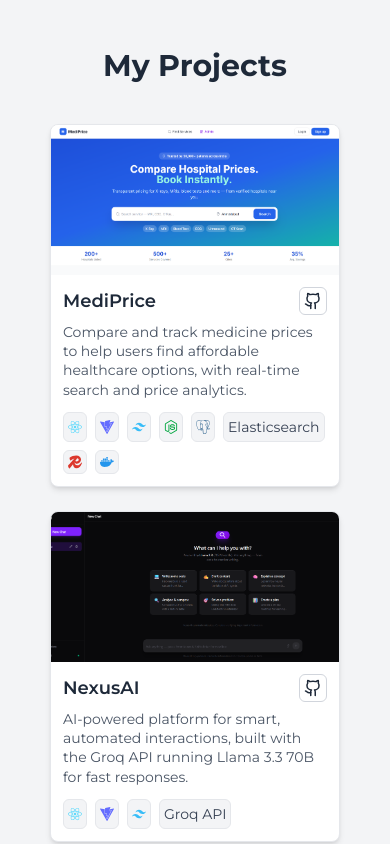
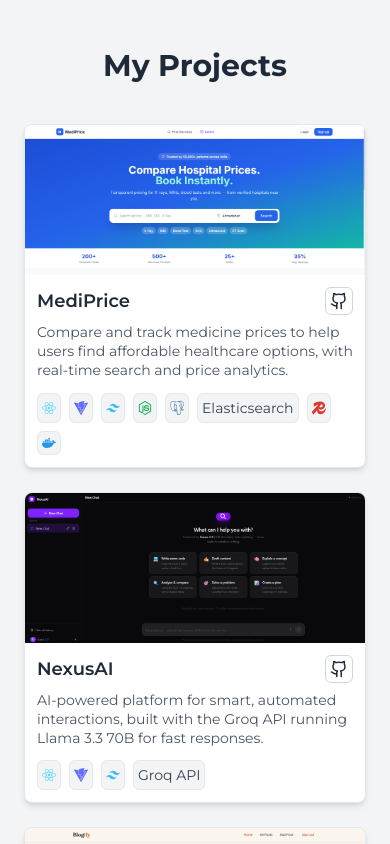
Before and after one commit to yasirrajput4/portfolio, a React (Vite) app: page / in a window 390 px wide. Shown: the part 1440-2284 px from the top of the page. Built offline with nearby package versions, Linux system fonts and the light colour scheme.

Commit message:
fix(projects): make cards fully responsive and match row heights

```diff
--- a/src/components/Projects.jsx
+++ b/src/components/Projects.jsx
@@ -96,11 +96,17 @@
         My Projects
       </h2>
 
-      <div className="grid grid-cols-1 sm:grid-cols-2 lg:grid-cols-4 gap-6 justify-center">
+      {/*
+        Fix: removed fixed card width (was w-[290px]) which didn't fill the
+        grid column on wider screens, causing left-aligned gaps.
+        Cards now use w-full so they stretch to match their grid column,
+        and the whole grid is capped with max-w-5xl so it doesn't get too wide.
+      */}
+      <div className="grid grid-cols-1 sm:grid-cols-2 lg:grid-cols-4 gap-6 w-full max-w-5xl">
         {projects.map((project) => (
           <div
             key={project.title}
-            className="bg-white dark:bg-gray-800 rounded-lg overflow-hidden w-[290px] shadow-md border border-gray-200 dark:border-gray-700 transform transition duration-300 hover:scale-105 hover:shadow-xl"
+            className="bg-white dark:bg-gray-800 rounded-lg overflow-hidden w-full shadow-md border border-gray-200 dark:border-gray-700 transform transition duration-300 hover:scale-105 hover:shadow-xl flex flex-col"
           >
             {/* Screenshot */}
             <div className="relative">
@@ -112,7 +118,7 @@
             </div>
 
             {/* Content */}
-            <div className="p-3 text-gray-800 dark:text-gray-100">
+            <div className="p-3 text-gray-800 dark:text-gray-100 flex flex-col flex-1">
               <div className="flex justify-between items-start mb-2">
                 <h3 className="text-lg font-semibold">{project.title}</h3>
                 <div className="flex gap-2 text-lg">
@@ -143,7 +149,7 @@
                 </div>
               </div>
 
-              <p className="text-gray-600 dark:text-gray-300 text-sm leading-snug mb-3">
+              <p className="text-gray-600 dark:text-gray-300 text-sm leading-snug mb-3 flex-1">
                 {project.description}
               </p>
 
```
